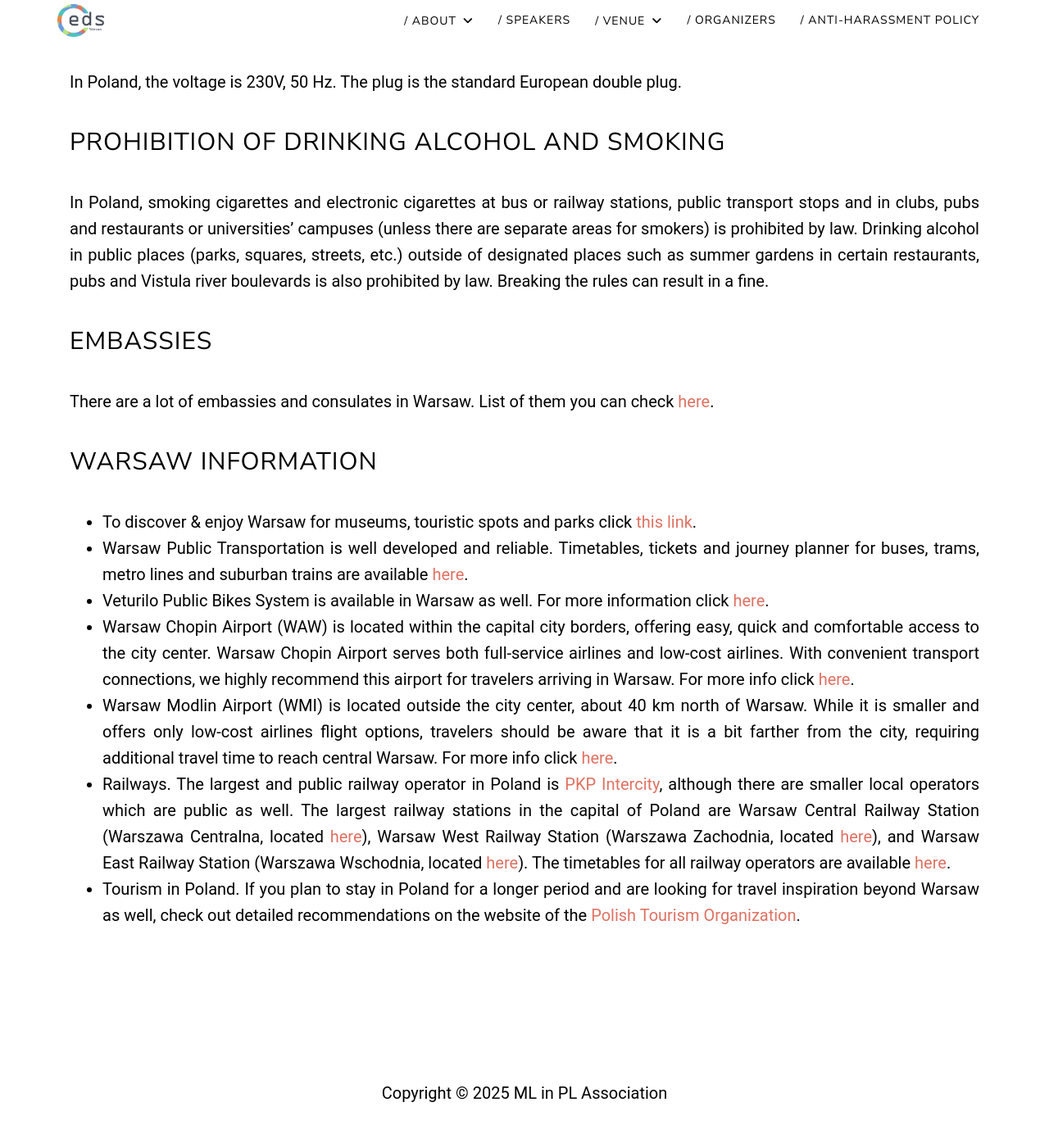
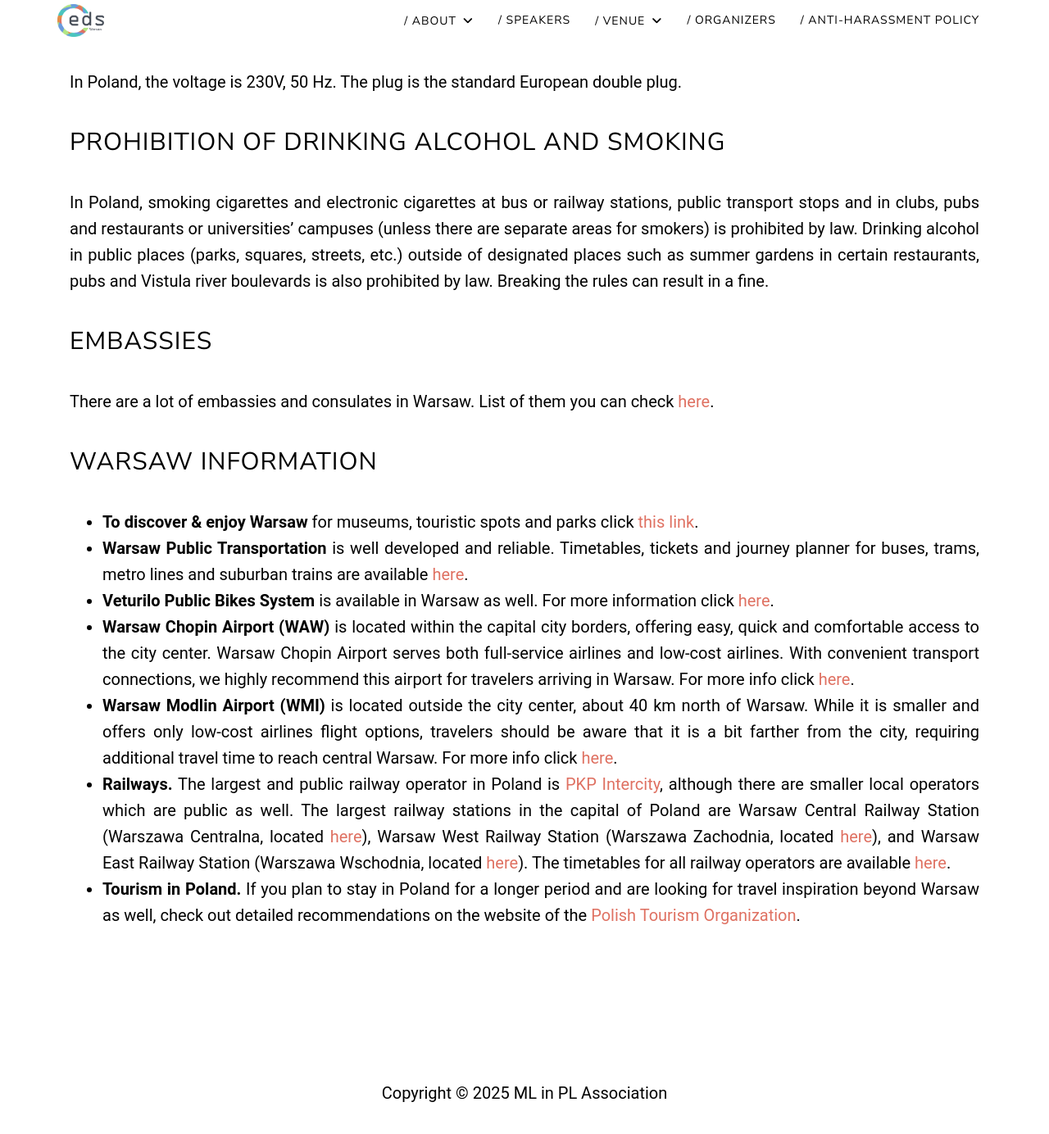
Before and after one commit to eds2025/eds2025.github.io, a Jekyll site: the page built from hello-warsaw.md, in a window 1280 px wide and 1400 px high, scrolled down 2184 px. Shown: the top 1384 px of the window at 82% size. Built offline with Jekyll 4.4.1, drawn with Linux system fonts in a browser that asks for light colours.

Commit message:
Small changes

```diff
--- a/_config.yml
+++ b/_config.yml
@@ -38,8 +38,8 @@ author:
 inline-logo: '<img class="navbar-logo-img" src="./images/eds_warsaw.png" />'
 header:
   heading: '<img class="heading-img" src="./images/eds_warsaw.png" />'
-  subheading: Ellis Doctoral Symposium</br>on Robust AI
-  date-location: 25 - 29 August / Warsaw, Poland
+  subheading: <strong>Ellis Doctoral Symposium</br>on Robust AI</strong>
+  date-location: 25 - 29 August 2025 / Warsaw, Poland
   # Countdown settings
   countdown-date: "2025-08-25T09:00:00Z"
   arrow-url: "#about"
--- a/_includes/css/main.css
+++ b/_includes/css/main.css
@@ -96,7 +96,7 @@
 
 .heading-img {
     width: 75%;
-    margin-bottom: 10px;
+    margin-bottom: 40px;
 }
 
 .navbar-logo-img {
--- a/_includes/home/venue.html
+++ b/_includes/home/venue.html
@@ -4,7 +4,9 @@
         <div class="col-md-12">
             <h2>/ Venue</h2>
             <p>
-                The conference will take place at the Faculty of Modern Languages of the University of Warsaw (Wydział
+                The conference will take place at the <a
+                    href='https://neofilologia.uw.edu.pl/9679-2/siedziba-wydzialu/'>Faculty of Modern Languages of the
+                    University of Warsaw</a> (Wydział
                 Neofilologii Uniwersytetu Warszawskiego), located in Warsaw in Powiśle district, by the Vistula river,
                 easily accessible by public transportation. The building is fully equipped to accommodate individuals
                 with special needs, ensuring accessibility for all participants. The conference venue boasts modern
--- a/hello-warsaw.md
+++ b/hello-warsaw.md
@@ -49,10 +49,10 @@ In Poland, smoking cigarettes and electronic cigarettes at bus or railway statio
 There are a lot of embassies and consulates in Warsaw. List of them you can check [here](https://embassies.net/poland/warsaw).
 
 ## Warsaw Information
-- To discover & enjoy Warsaw for museums, touristic spots and parks click [this link](https://go2warsaw.pl/en/main-page/).
-- Warsaw Public Transportation is well developed and reliable. Timetables, tickets and journey planner for buses, trams, metro lines and suburban trains are available [here](https://www.wtp.waw.pl/en/).
-- Veturilo Public Bikes System is available in Warsaw as well. For more information click [here](https://veturilo.waw.pl/en/).
-- Warsaw Chopin Airport (WAW) is located within the capital city borders, offering easy, quick and comfortable access to the city center. Warsaw Chopin Airport serves both full-service airlines and low-cost airlines. With convenient transport connections, we highly recommend this airport for travelers arriving in Warsaw. For more info click [here](https://www.lotnisko-chopina.pl/en/index.html).
-- Warsaw Modlin Airport (WMI) is located outside the city center, about 40 km north of Warsaw. While it is smaller and offers only low-cost airlines flight options, travelers should be aware that it is a bit farther from the city, requiring additional travel time to reach central Warsaw. For more info click [here](https://en.modlinairport.pl/).
-- Railways. The largest and public railway operator in Poland is [PKP Intercity](https://www.intercity.pl/en/), although there are smaller local operators which are public as well. The largest railway stations in the capital of Poland are Warsaw Central Railway Station (Warszawa Centralna, located [here](https://maps.app.goo.gl/rZHjvRHdUhgVHMoq9)), Warsaw West Railway Station (Warszawa Zachodnia, located [here](https://maps.app.goo.gl/icPRu37dcYQE6g78A)), and Warsaw East Railway Station (Warszawa Wschodnia, located [here](https://maps.app.goo.gl/pCCar3yu5P8ZJhee6)). The timetables for all railway operators are available [here](https://rozklad-pkp.pl/en).
-- Tourism in Poland. If you plan to stay in Poland for a longer period and are looking for travel inspiration beyond Warsaw as well, check out detailed recommendations on the website of the [Polish Tourism Organization](https://www.poland.travel/en/).
+- **To discover & enjoy Warsaw** for museums, touristic spots and parks click [this link](https://go2warsaw.pl/en/main-page/).
+- **Warsaw Public Transportation** is well developed and reliable. Timetables, tickets and journey planner for buses, trams, metro lines and suburban trains are available [here](https://www.wtp.waw.pl/en/).
+- **Veturilo Public Bikes System** is available in Warsaw as well. For more information click [here](https://veturilo.waw.pl/en/).
+- **Warsaw Chopin Airport (WAW)** is located within the capital city borders, offering easy, quick and comfortable access to the city center. Warsaw Chopin Airport serves both full-service airlines and low-cost airlines. With convenient transport connections, we highly recommend this airport for travelers arriving in Warsaw. For more info click [here](https://www.lotnisko-chopina.pl/en/index.html).
+- **Warsaw Modlin Airport (WMI)** is located outside the city center, about 40 km north of Warsaw. While it is smaller and offers only low-cost airlines flight options, travelers should be aware that it is a bit farther from the city, requiring additional travel time to reach central Warsaw. For more info click [here](https://en.modlinairport.pl/).
+- **Railways.** The largest and public railway operator in Poland is [PKP Intercity](https://www.intercity.pl/en/), although there are smaller local operators which are public as well. The largest railway stations in the capital of Poland are Warsaw Central Railway Station (Warszawa Centralna, located [here](https://maps.app.goo.gl/rZHjvRHdUhgVHMoq9)), Warsaw West Railway Station (Warszawa Zachodnia, located [here](https://maps.app.goo.gl/icPRu37dcYQE6g78A)), and Warsaw East Railway Station (Warszawa Wschodnia, located [here](https://maps.app.goo.gl/pCCar3yu5P8ZJhee6)). The timetables for all railway operators are available [here](https://rozklad-pkp.pl/en).
+- **Tourism in Poland.** If you plan to stay in Poland for a longer period and are looking for travel inspiration beyond Warsaw as well, check out detailed recommendations on the website of the [Polish Tourism Organization](https://www.poland.travel/en/).
```
